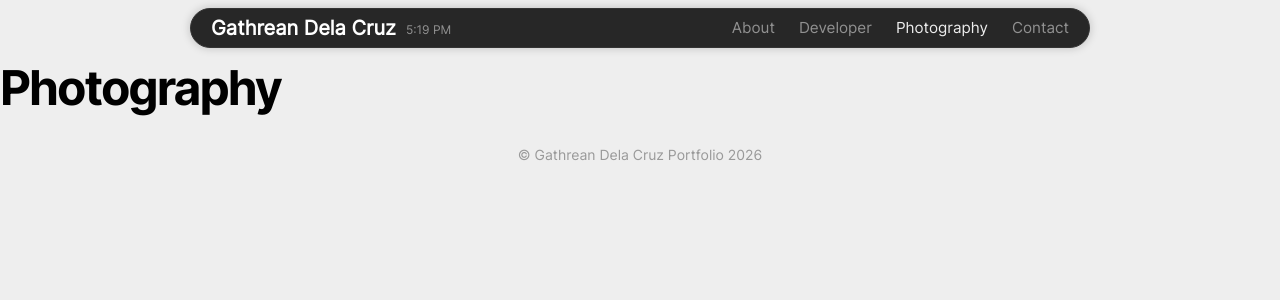
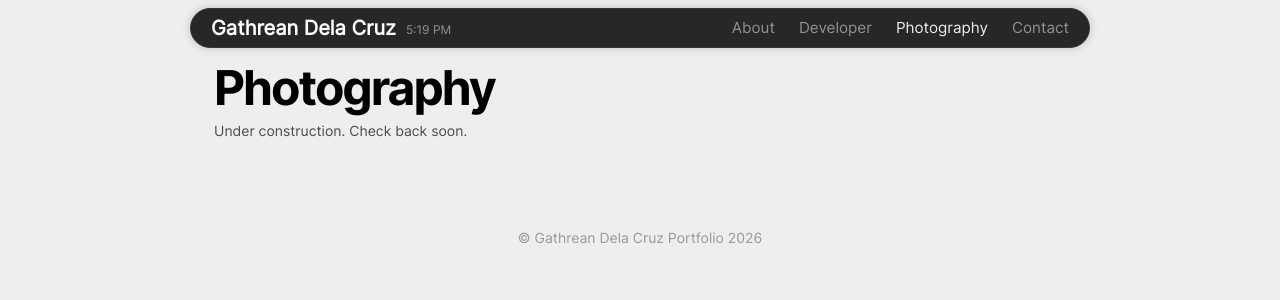
Before and after one commit to gathrean/my-portfolio, a React (Create React App) app: page /photography in a window 1280 px wide. Shown: the top 300 px of the page. Built offline with nearby package versions, Linux system fonts and the light colour scheme.

Commit message:
Added "construction" text; Removed hr line

```diff
--- a/src/pages/ContactPage/ContactPage.jsx
+++ b/src/pages/ContactPage/ContactPage.jsx
@@ -2,8 +2,9 @@ import React from 'react';
 
 export function ContactPage() {
     return (
-        <section>
+        <section className="section-container">
             <h1>Contact</h1>
+            <p>Under construction. Check back soon.</p>
         </section>
     );
 }
--- a/src/pages/LandingPage/Sections/ABOUT/ABOUT.jsx
+++ b/src/pages/LandingPage/Sections/ABOUT/ABOUT.jsx
@@ -7,7 +7,6 @@ import './ABOUT.css';
 export function ABOUT() {
   return (
     <div className="section-container">
-      <hr />
       <h1>About Me</h1>
       <p>Here's a bit about me: a passionate software developer committed to continuous learning and innovation.</p>
       <br />
--- a/src/pages/LandingPage/Sections/PROJECTS/PROJECTS.jsx
+++ b/src/pages/LandingPage/Sections/PROJECTS/PROJECTS.jsx
@@ -16,7 +16,7 @@ export function PROJECTS() {
     return (
         <div className="section-container">
 
-            <hr />
+
             <h1>Projects Timeline</h1>
             <p>These are some of the programming projects I've worked on. From social media, to RPG game, to AI. Click on each card to learn more.</p>
             <br />
--- a/src/pages/PhotographyPage/PhotographyPage.jsx
+++ b/src/pages/PhotographyPage/PhotographyPage.jsx
@@ -2,8 +2,9 @@ import React from 'react';
 
 export function PhotographyPage() {
     return (
-        <section>
+        <section className="section-container">
             <h1>Photography</h1>
+            <p>Under construction. Check back soon.</p>
         </section>
     );
 }
```
